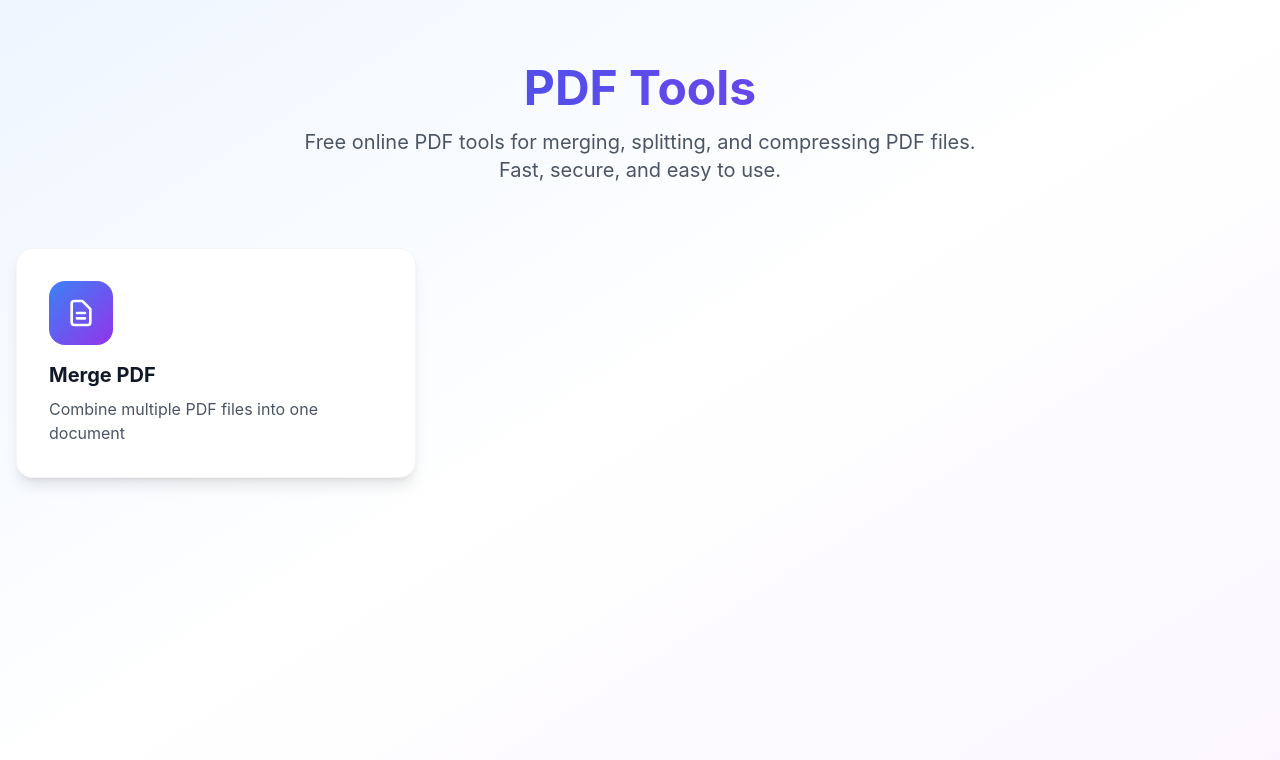
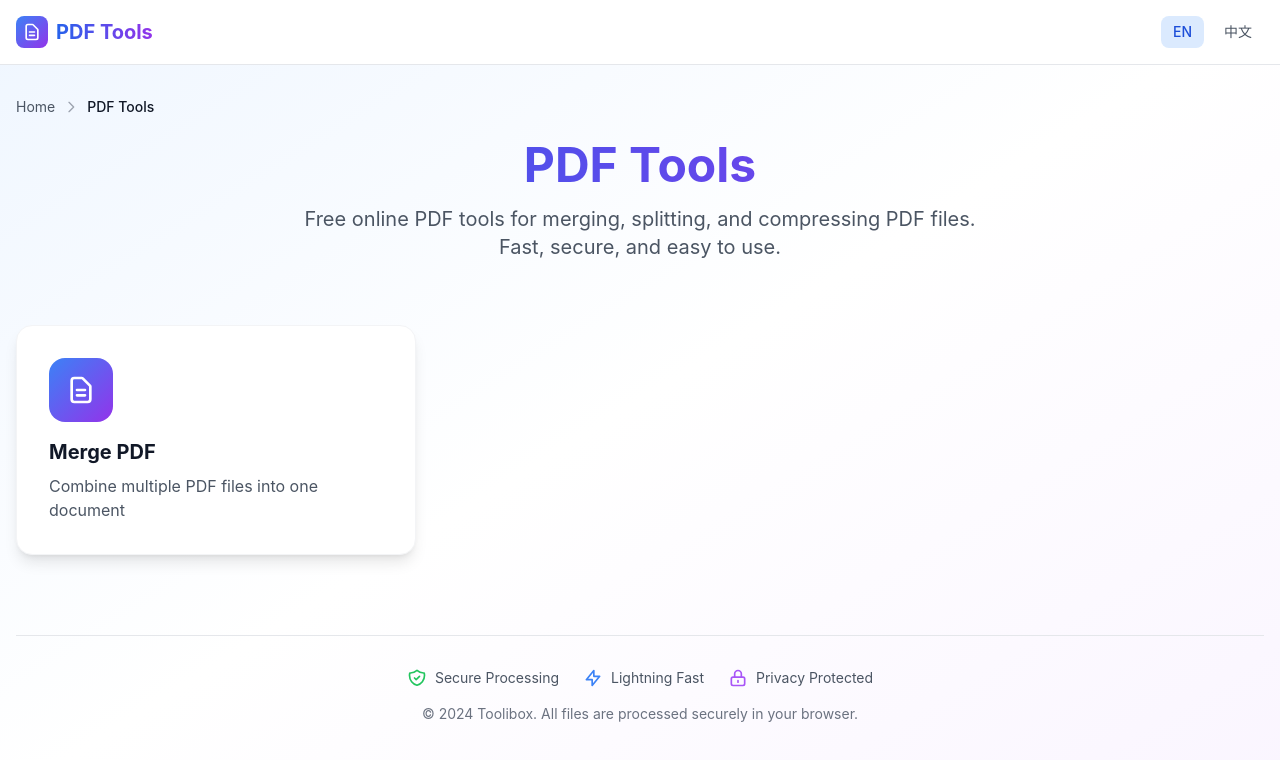
Before and after one commit to sicks0214/Merge-PDF, a Next.js app in the folder frontend/pdf-tools/: page /pdf-tools/en in a window 1280 px wide. Shown: the top 760 px of the page. Built offline with nearby package versions, Linux system fonts and the light colour scheme.

Commit message:
完整部署D版

```diff
--- a/frontend/pdf-tools/src/app/[locale]/page.tsx
+++ b/frontend/pdf-tools/src/app/[locale]/page.tsx
@@ -1,12 +1,31 @@
+'use client';
+
 import { useTranslations } from 'next-intl';
 import Link from 'next/link';
+import { useParams } from 'next/navigation';
+import { Header } from '@/components/layout/Header';
+import { Footer } from '@/components/layout/Footer';
+import { Breadcrumb } from '@/components/Breadcrumb';
 
 export default function PDFToolsHome() {
   const t = useTranslations('home');
+  const params = useParams();
+  const locale = params.locale as string;
+
+  // Breadcrumb items
+  const breadcrumbItems = [
+    { label: 'Home', href: '/', external: true },
+    { label: 'PDF Tools' },
+  ];
 
   return (
     <div className="min-h-screen bg-gradient-to-br from-blue-50 via-white to-purple-50">
-      <div className="max-w-7xl mx-auto px-4 py-16">
+      <Header />
+
+      <div className="max-w-7xl mx-auto px-4 py-8">
+        {/* Breadcrumb */}
+        <Breadcrumb items={breadcrumbItems} />
+
         <header className="text-center mb-16">
           <h1 className="text-5xl font-bold bg-gradient-to-r from-blue-600 to-purple-600 bg-clip-text text-transparent mb-4">
             {t('title')}
@@ -17,7 +36,7 @@ export default function PDFToolsHome() {
         </header>
 
         <div className="grid grid-cols-1 md:grid-cols-2 lg:grid-cols-3 gap-6">
-          <Link href="./merge-pdf" className="block group">
+          <Link href={`/${locale}/merge-pdf`} className="block group">
             <div className="bg-white rounded-2xl shadow-lg border border-gray-100 p-8 hover:shadow-xl transition-all duration-200 hover:scale-105">
               <div className="w-16 h-16 bg-gradient-to-br from-blue-500 to-purple-600 rounded-2xl flex items-center justify-center mb-4">
                 <svg className="w-8 h-8 text-white" fill="none" viewBox="0 0 24 24" stroke="currentColor">
@@ -29,6 +48,8 @@ export default function PDFToolsHome() {
             </div>
           </Link>
         </div>
+
+        <Footer />
       </div>
     </div>
   );
```
Also changed, not shown: 2 other files (tests, documents, lock files or other folders).
